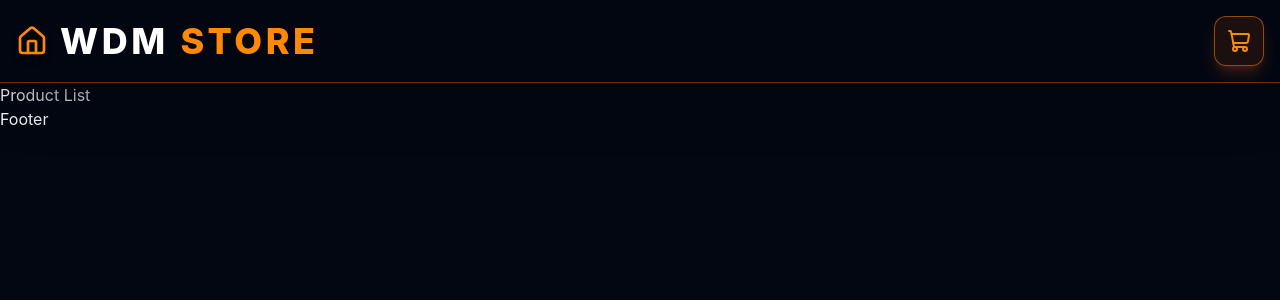
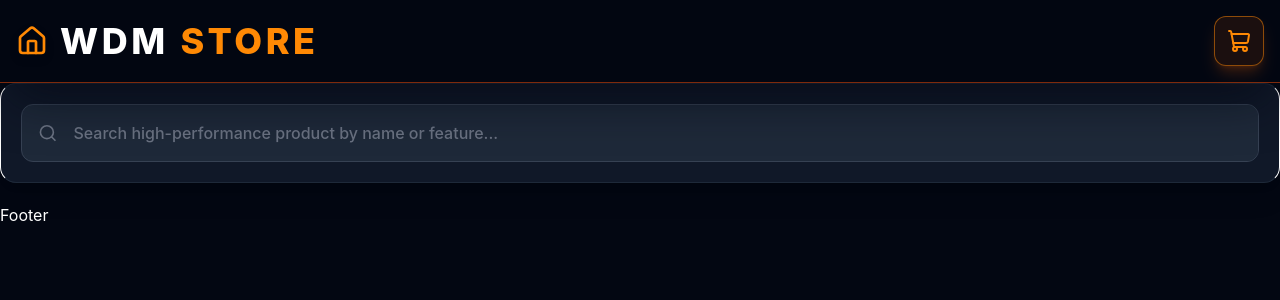
Before and after one commit to amisha-s/React-Shopping-Cart, a React (Vite) app: page / in a window 1280 px wide. Shown: the top 300 px of the page. Built offline with nearby package versions, Linux system fonts and the light colour scheme.

Commit message:
Search Filter

```diff
--- a/src/components/SearchFilter.jsx
+++ b/src/components/SearchFilter.jsx
@@ -1,9 +1,14 @@
 import React from 'react'
+import { Search } from 'lucide-react';
 
 const SearchFilter = () => {
   return (
-    <div>
-
+    <div className='mb-5 p-5 bg-gray-900 rounded-2xl shadow-xl border border-y-gray-800'>
+      <div className='flex items-center border border-gray-700 rounded-xl overflow-hidden focus-within:ring-4 focus-within:ring-orange-600/50 transition duration-300 bg-gray-800'>
+       <Search className='w-5 h-5 text-gray-500 ml-4 '/>
+        <input type='text' placeholder='Search high-performance product by name or feature...'
+        className='w-full p-4 outline-none text-white bg-gray-800 placeholder-gray-500 text-base font-medium'/>
+      </div>
     </div>
   )
 }
--- a/src/pages/ProductList.jsx
+++ b/src/pages/ProductList.jsx
@@ -1,9 +1,11 @@
 import React from 'react'
+import SearchFilter from '../components/SearchFilter'
 
 const ProductList = () => {
   return (
     <div>
-      Product List
+
+      <SearchFilter/>
     </div>
   )
 }
```
